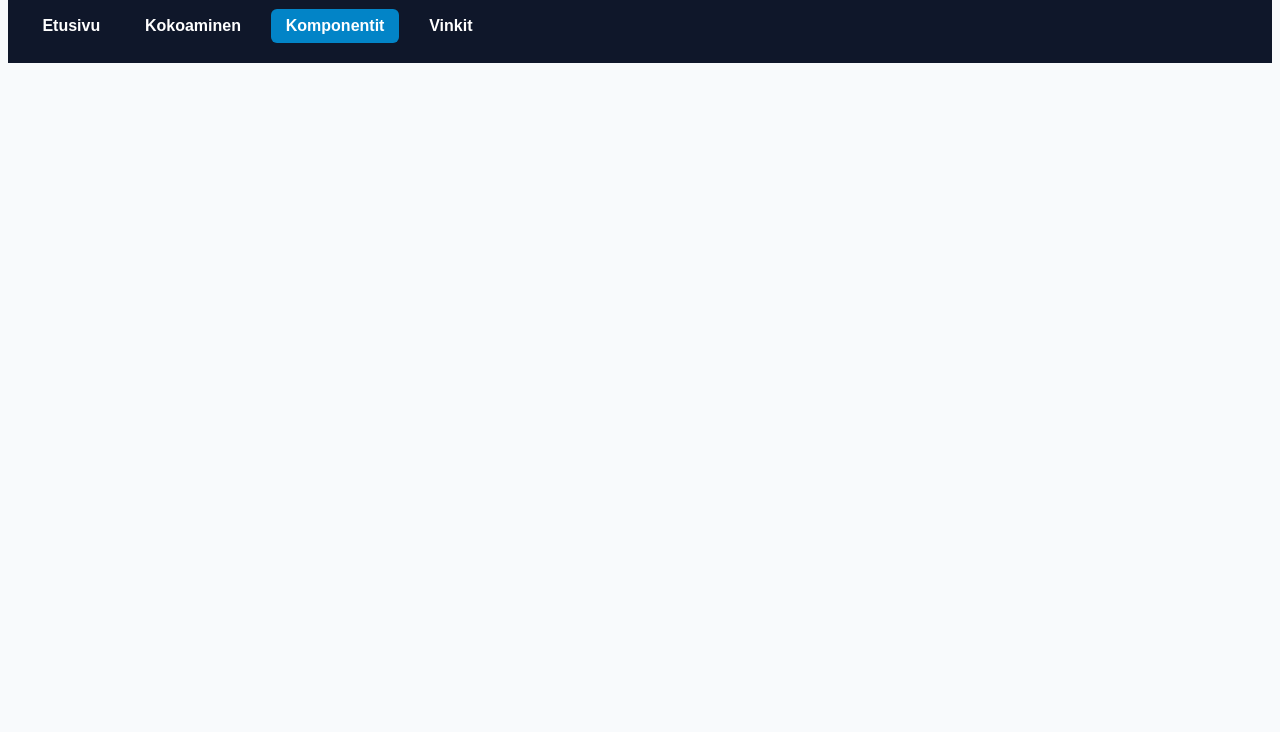
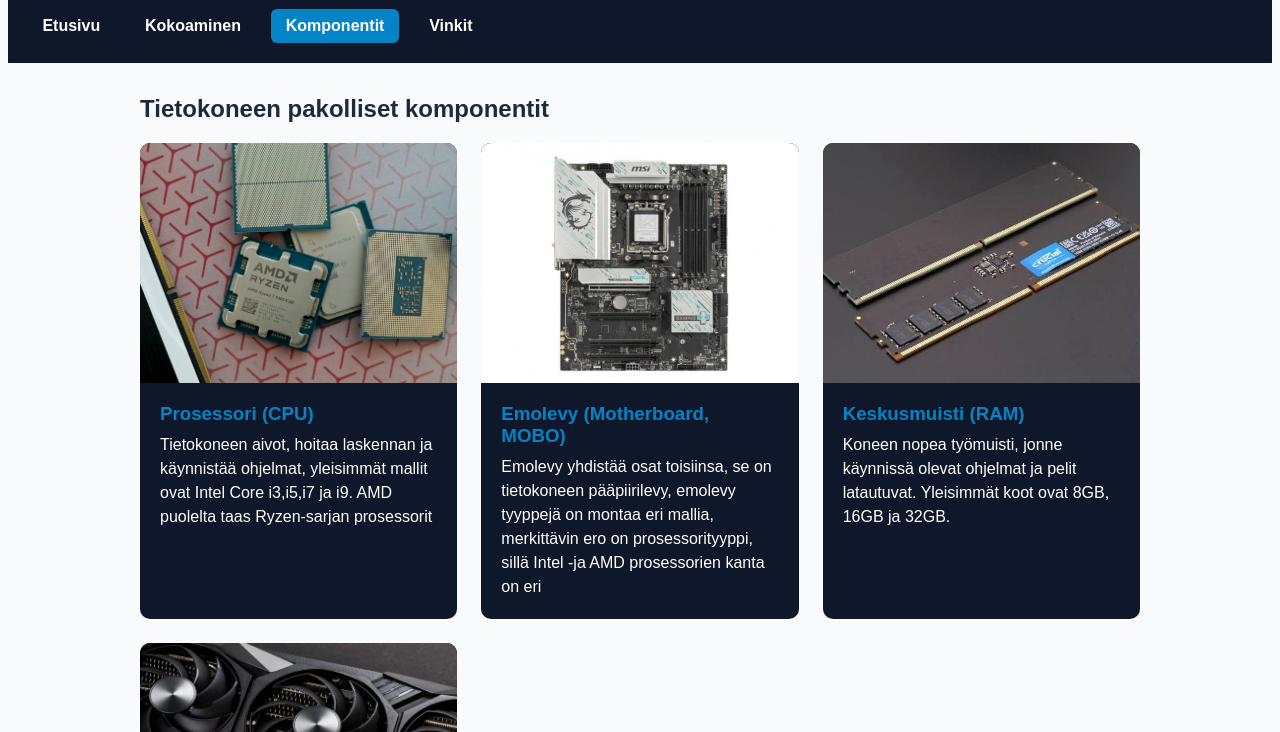
Before and after one commit to ArttuLaitila/Websivuston-rakentaminen, a plain HTML site: page komponentit.html in a window 1280 px wide. Shown: the part 68-800 px from the top of the page. Drawn offline with Linux system fonts and the light colour scheme.

Commit message:
Komponentit_edit

```diff
--- a/css/styles.css
+++ b/css/styles.css
@@ -94,3 +94,38 @@ header nav a {
     transform: translateY(-2px);
     opacity: 0.92;
 }
+.card-grid {
+    display: grid;
+    grid-template-columns: repeat(auto-fit, minmax(260px, 1fr));
+    gap: 1.5rem;
+}
+
+.card {
+    background-color: var(--dark-color);
+    border-radius: 10px;
+    overflow: hidden;
+}
+
+.card img {
+    width: 100%;
+    height: 240px;
+    object-fit: cover;
+    object-position: center;
+    display: block;
+}
+
+.card-content {
+    padding: 1.25rem;
+}
+
+.card-content h3 {
+    color: var(--primary-color);
+    margin-top: 0;
+    margin-bottom: 0.5rem;
+}
+
+.card-content p {
+    color: #ffffff;
+    line-height: 1.5;
+    margin: 0;
+}
--- a/komponentit.html
+++ b/komponentit.html
@@ -18,6 +18,39 @@
         </ul>
     </nav>
 </header>
+<main>
+    <h2>Tietokoneen pakolliset komponentit</h2>
+    <section class="card-grid">
+        <article class="card">
+            <img src="images/prossu.jpg" alt="Prosessori">
+            <div class="card-content">
+                <h3>Prosessori (CPU)</h3>
+                <p>Tietokoneen aivot, hoitaa laskennan ja käynnistää ohjelmat, yleisimmät mallit ovat Intel Core i3,i5,i7 ja i9. AMD puolelta taas Ryzen-sarjan prosessorit</p>
+            </div>
+        </article>
+        <article class="card">
+            <img src="images/Emolevy1.jpg" alt="Emolevy">
+            <div class="card-content">
+                <h3>Emolevy (Motherboard, MOBO)</h3>
+                <p>Emolevy yhdistää osat toisiinsa, se on tietokoneen pääpiirilevy, emolevy tyyppejä on montaa eri mallia, merkittävin ero on prosessorityyppi, sillä Intel -ja AMD prosessorien kanta on eri</p>
+            </div>
+        </article>
+        <article class="card">
+            <img src="images/ram.jpeg" alt="Keskusmuisti">
+            <div class="card-content">
+                <h3>Keskusmuisti (RAM)</h3>
+                <p>Koneen nopea työmuisti, jonne käynnissä olevat ohjelmat ja pelit latautuvat. Yleisimmät koot ovat 8GB, 16GB ja 32GB.</p>
+            </div>
+        </article>
+        <article class="card">
+            <img src="images/Näyttis.jpg" alt="Näytönohjain (GPU)">
+            <div class="card-content">
+                <h3>Näytönohjain (GPU)</h3>
+                <p>Piirtää kuvan näytölle, näytönohjaimia käytetään erityisesti pelikäytössä sekä graafisen työn suorittamisessa.</p>
+            </div>
+        </article>
+    </section>
+</main>
 
 </body>
 </html>
```
Also changed, not shown: images/Emolevy.jpg (added), images/Emolevy1.jpg (added), images/Näyttis.jpg (added), images/prossu.jpg (added), images/ram.jpeg (added).
